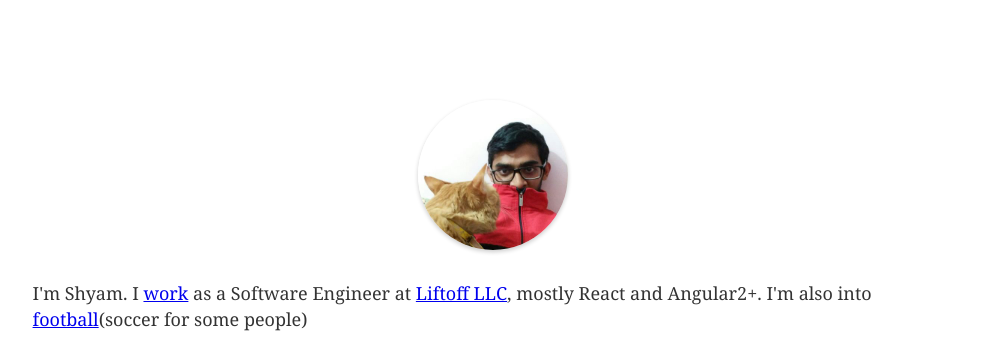
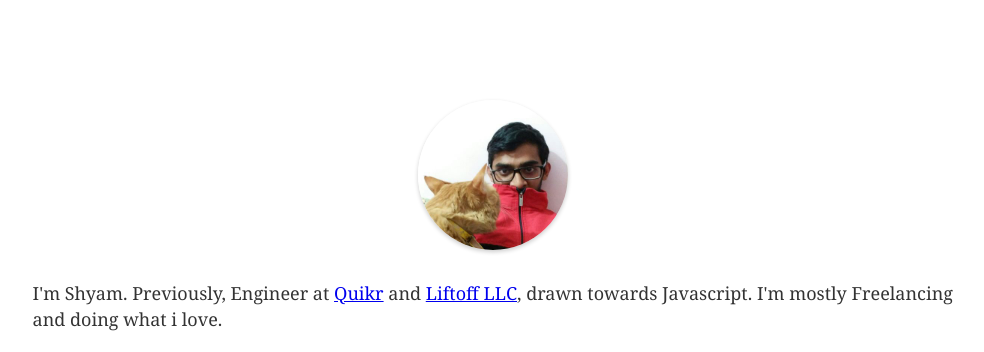
Before and after one commit to shyamks/my-site, a Gatsby site: page / in a window 1280 px wide. Shown: the top 352 px of the page, without its empty margins (147-1131 px from the left). Built offline with nearby package versions, Linux system fonts and the light colour scheme; Gatsby itself is replaced by a stand-in of ours.

Commit message:
Updated status

```diff
--- a/src/pages/index.js
+++ b/src/pages/index.js
@@ -36,8 +36,8 @@ const IndexPage = () => (
     <ImageLayout>
       <Image/>
     </ImageLayout>
-    <p>I'm Shyam. I <a href="https://www.linkedin.com/in/meghashyam-kodmad-b7559510b/">work</a> as a Software Engineer at <a href="http://www.liftoffllc.com">
-        Liftoff LLC</a>, mostly React and Angular2+. I'm also into <a href="https://www.arsenal.com">football</a>(soccer for some people)</p>
+    <p>I'm Shyam. Previously, Engineer at <a href="https://www.quikr.com">Quikr</a> and <a href="http://www.liftoffllc.com">
+        Liftoff LLC</a>, drawn towards Javascript. I'm mostly Freelancing and doing what i love.</p>
     <MediaLayout>
       <MediaButton>
         <a href="https://github.com/shyamks" target="_blank">
```
